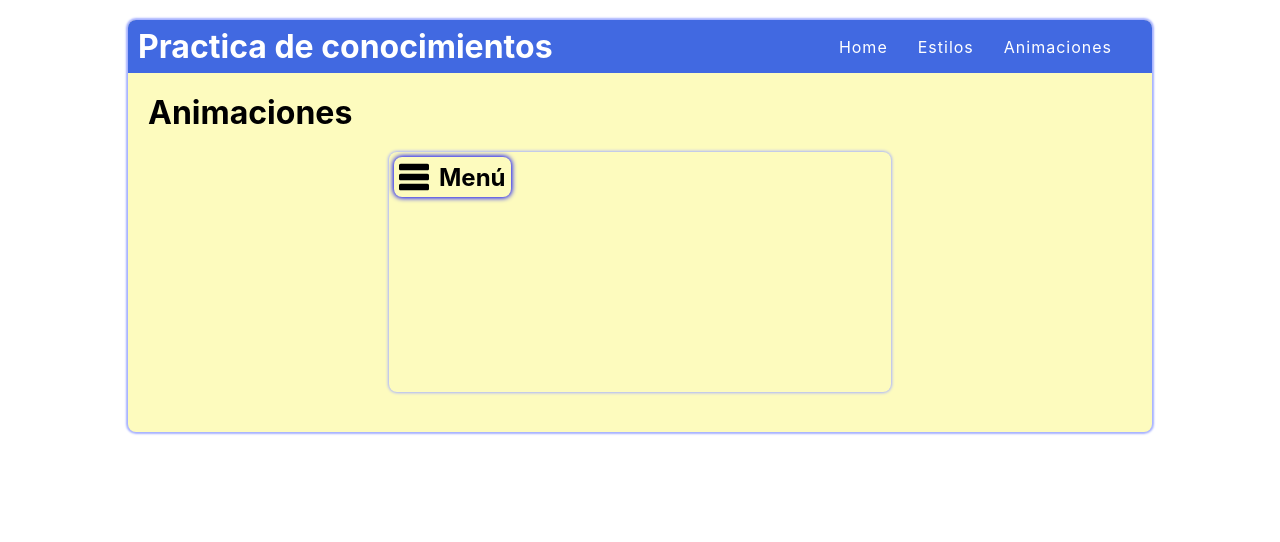
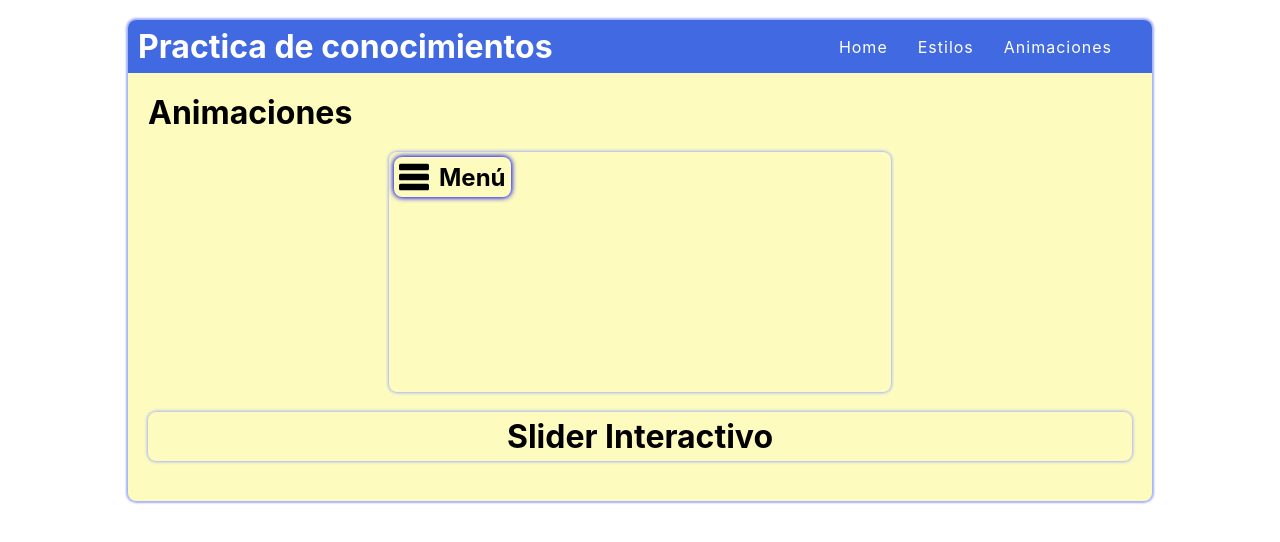
Before and after one commit to nickothan/practica-de-conocimientos, a React (Create React App) app: page /animaciones in a window 1280 px wide. Shown: the top 542 px of the page. Built offline with nearby package versions, Linux system fonts and the light colour scheme.

Commit message:
Archivos base conectado de slider interactivo

```diff
--- a/src/Pages/Animaciones/Animaciones.jsx
+++ b/src/Pages/Animaciones/Animaciones.jsx
@@ -1,10 +1,12 @@
 import BotoneraMovil from '../../components/BotoneraMovil'
+import SlideInteractivo from '../../components/SlideInteractivo'
 
 export default function Animaciones() {
   return (
     <div>
       <h1>Animaciones</h1>
       <BotoneraMovil />
+      <SlideInteractivo />
     </div>
   )
 }
--- /dev/null
+++ b/src/components/SlideInteractivo/SlideInteractivo.jsx
@@ -0,0 +1,9 @@
+import { SlideInteractivoContainer } from './styles'
+
+export default function SlideInteractivo() {
+  return (
+    <SlideInteractivoContainer>
+      <h1>Slider Interactivo</h1>
+    </SlideInteractivoContainer>
+  )
+}
--- /dev/null
+++ b/src/components/SlideInteractivo/index.js
@@ -0,0 +1 @@
+export { default } from './SlideInteractivo'
--- /dev/null
+++ b/src/components/SlideInteractivo/styles.js
@@ -0,0 +1,11 @@
+import styled from 'styled-components/macro'
+
+export const SlideInteractivoContainer = styled.div`
+  margin: 20px 0;
+  padding: 5px;
+  border-radius: 8px;
+  box-shadow: 0 0 3px 1px #a6b1ff;
+  display: flex;
+  flex-flow: wrap;
+  justify-content: center;
+`
```
